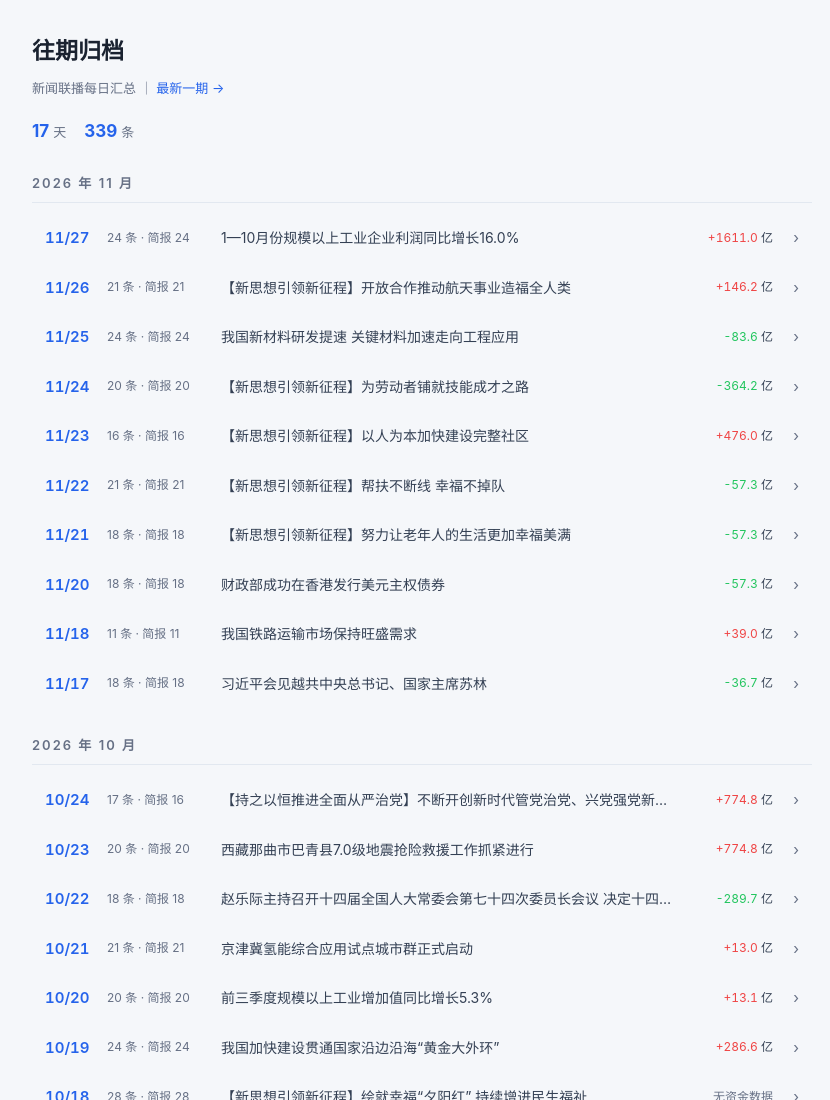
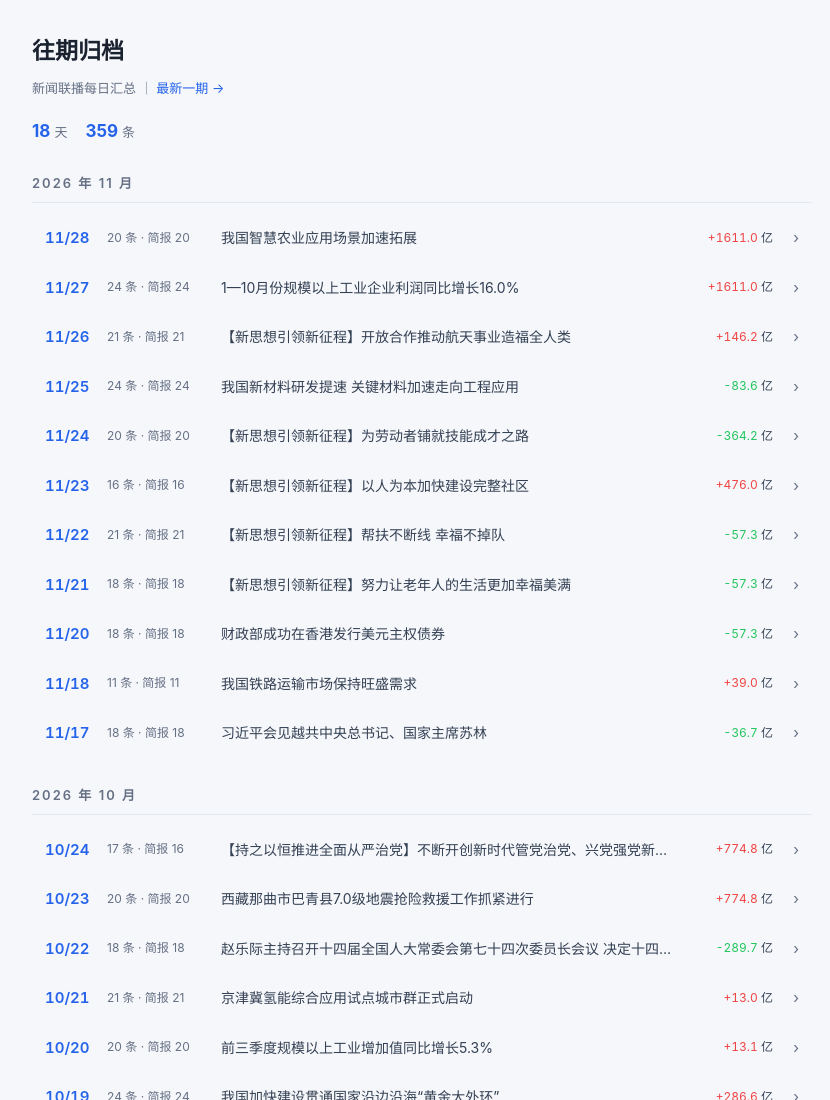
Before and after one commit to chenglinshuo520/xwlb-brief, a plain HTML site: page index.html in a window 1280 px wide. Shown: the top 1100 px of the page, without its empty margins (218-1048 px from the left). Drawn offline with Linux system fonts and the light colour scheme.

Commit message:
archive index

```diff
--- a/index.html
+++ b/index.html
@@ -46,13 +46,20 @@
   <h1>往期归档</h1>
   <div class="sub">新闻联播每日汇总 ｜ <a href="latest.html" style="color:var(--accent);text-decoration:none">最新一期 →</a></div>
   <div class="stats">
-    <span><b>17</b>天</span>
-    <span><b>339</b>条</span>
+    <span><b>18</b>天</span>
+    <span><b>359</b>条</span>
   </div>
 
       <section>
         <h2>2026 年 11 月</h2>
 
+        <a class="row" href="2026-11-28.html">
+          <span class="d">11/28</span>
+          <span class="meta">20 条 · 简报 20</span>
+          <span class="t">我国智慧农业应用场景加速拓展</span>
+          <span class="net"><span class='up'>+1611.0</span> 亿</span>
+          <span class="go">›</span>
+        </a>
         <a class="row" href="2026-11-27.html">
           <span class="d">11/27</span>
           <span class="meta">24 条 · 简报 24</span>
```
